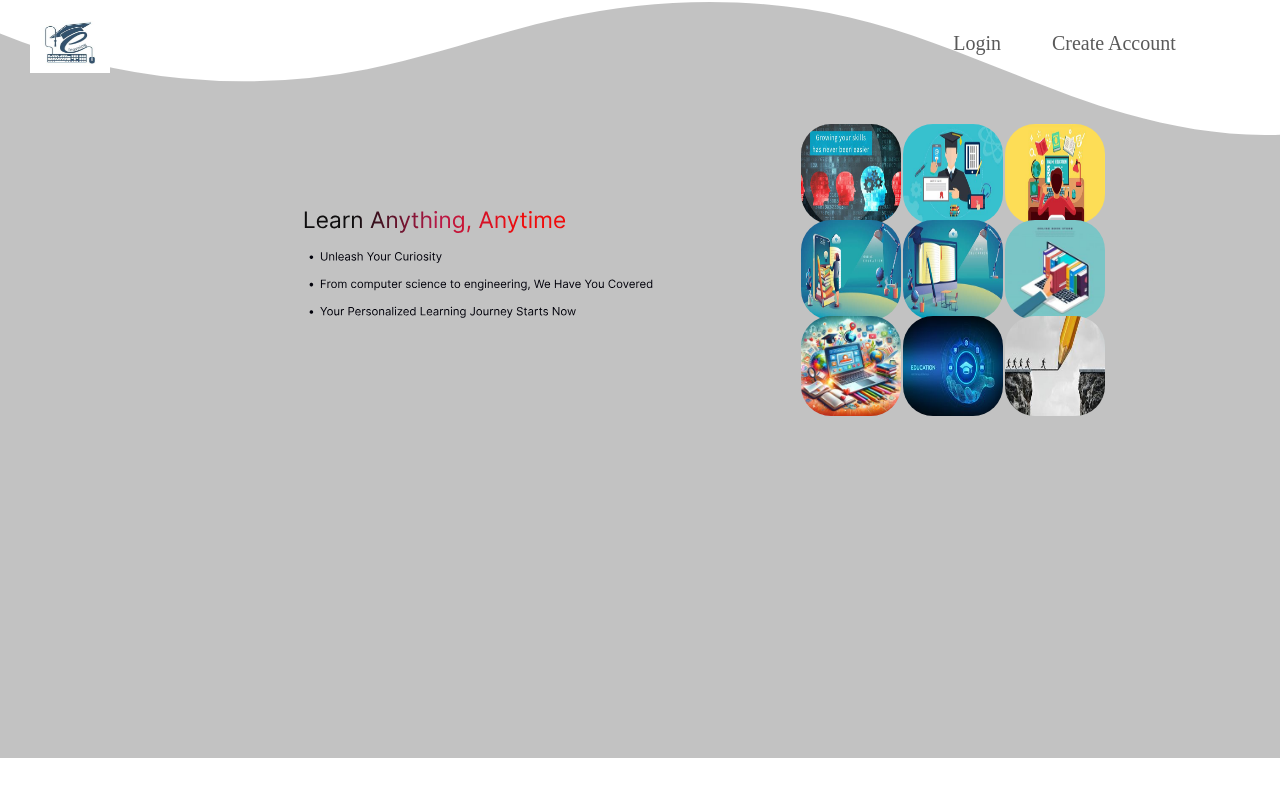
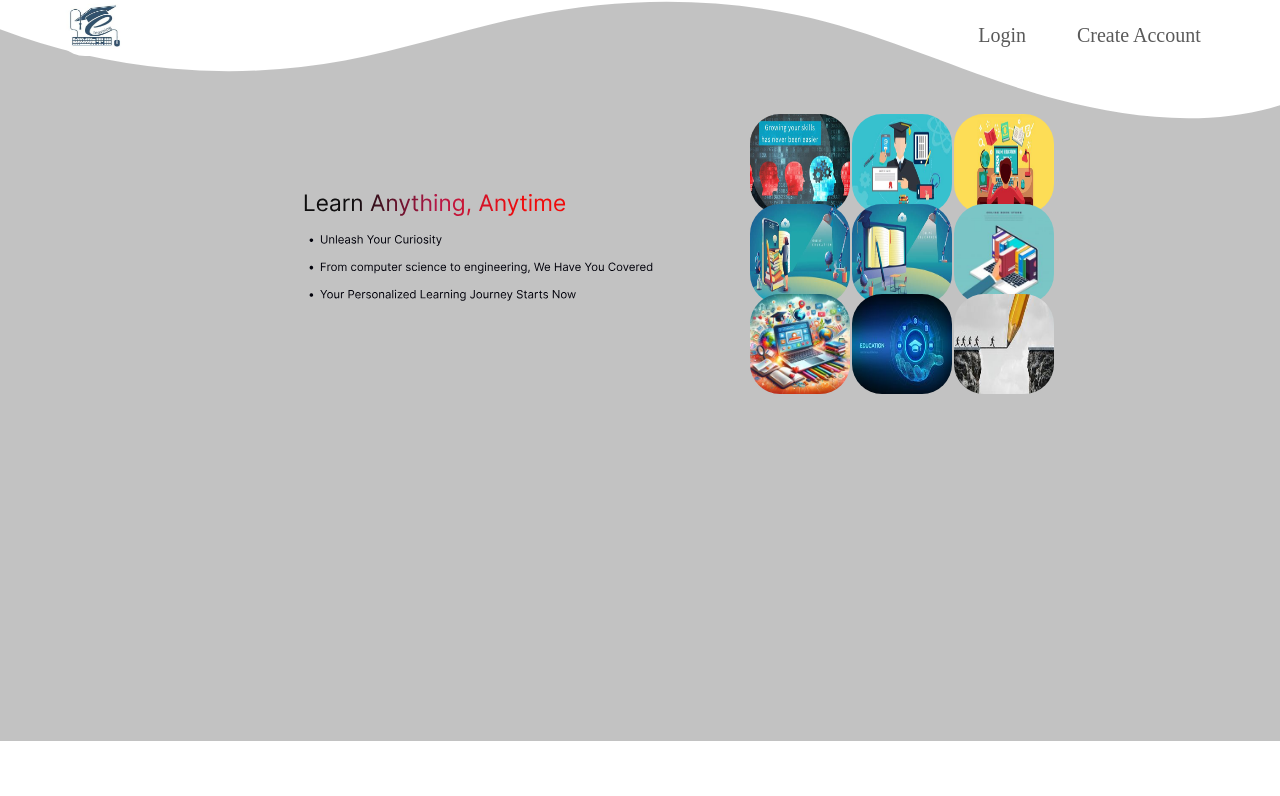
Before and after one commit to Red-stevo/E-LearningHub, a React (Vite) app in the folder student-learning-assistant/: page / in a window 1280 px wide. Shown: the top 796 px of the page. Built offline with nearby package versions, Linux system fonts and the light colour scheme; a web font is replaced by a local one.

Commit message:
Commit message >>>>> coming up nicely <<<<<

```diff
--- a/student-learning-assistant/src/AppPages/Styles/HomePageStyles.css
+++ b/student-learning-assistant/src/AppPages/Styles/HomePageStyles.css
@@ -3,8 +3,13 @@
 }
 
 #logo{
-    margin-left: 30px;
-    margin-top: 0;
+    margin-left: 55px;
+    margin-top: -17px;
+
+}
+
+#nav-image {
+    border-radius: 60px;
 }
 
 .home-nav{
@@ -12,7 +17,7 @@
     gap: 64%;
     margin-top: 0;
     padding: 0;
-    z-index: 2;
+    z-index: 1;
 }
 
 .me-auto{
@@ -43,20 +48,21 @@
 .main-text {
     margin-top: 100px;
     margin-left: 160px;
-    width: 50%;
+    width: 46%;
     padding:20px;
     height: fit-content;
 }
 
 .home-design{
-    margin-top:40px;
+    margin-top:50px;
+    z-index: 1;
 }
 
 #home-image1,#home-image2,#home-image3,
 #home-image8,#home-image7,#home-image4,
 #home-image9,#home-image6,#home-image5{
     border-radius: 30px;
-    margin: -2px 1px;
+    margin: -5px 1px;
     width: 100px;
     height: 100px;
     position: relative;
@@ -72,29 +78,6 @@
     position: relative;
 }
 
-/*
-
-.custom-shape-divider-top-1717935178 {
-    position: absolute;
-    top: 0;
-    left: 0;
-    width: 100%;
-    overflow: hidden;
-    line-height: 0;
-    transform: rotate(180deg);
-}
-
-.custom-shape-divider-top-1717935178 svg {
-    position: relative;
-    display: block;
-    width: calc(123% + 1.3px);
-    height: 188px;
-}
-
-.custom-shape-divider-top-1717935178 .shape-fill {
-    fill: #C2C2C2;
-}*/
-
 .custom-shape-divider-top-1717990207 {
     position: absolute;
     top: 0;
@@ -107,8 +90,8 @@
 .custom-shape-divider-top-1717990207 svg {
     position: relative;
     display: block;
-    width: calc(107% + 1.3px);
-    height: 147px;
+    width: calc(101% + -5px);
+    height: 100%;
 }
 
 .custom-shape-divider-top-1717990207 .shape-fill {
```
Also changed, not shown: student-learning-assistant/src/AppPages/Component/HomePageSectionA.jsx (+0 -8 lines).
